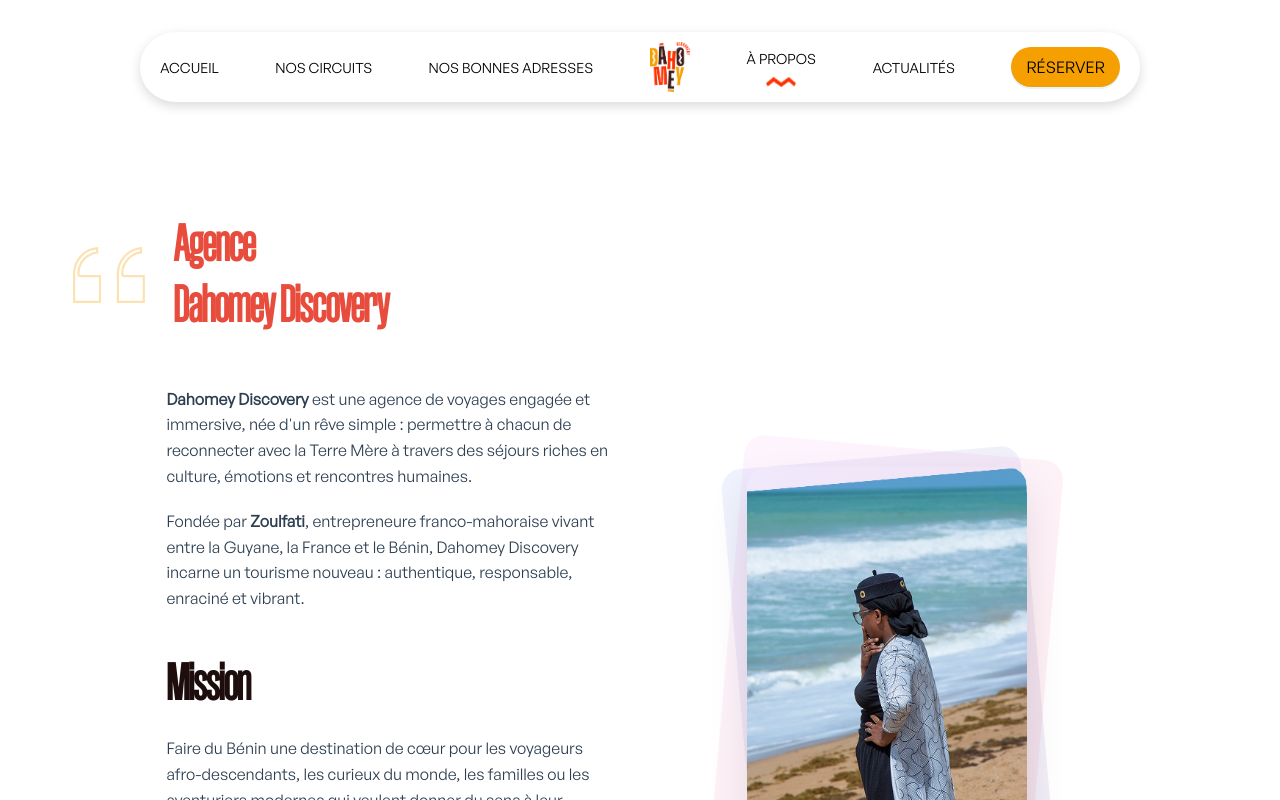
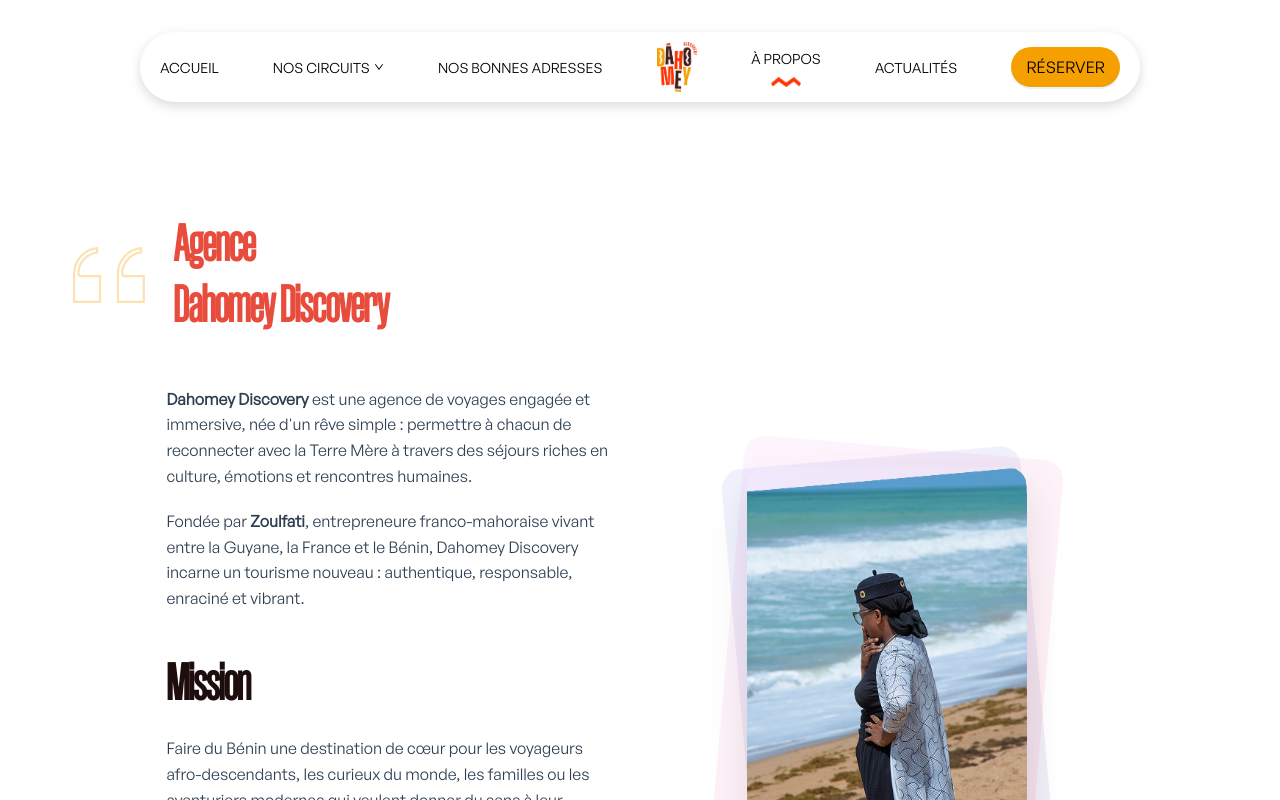
Before and after one commit to ephremekouledou/DahomeyDiscovery_ui, a React (Vite) app: page /a-propos in a window 1280 px wide. Shown: the top 800 px of the page. Built offline with nearby package versions, Linux system fonts and the light colour scheme.

Commit message:
feat: added suBmenu to navbar

```diff
--- a/src/components/navBar/navBar.tsx
+++ b/src/components/navBar/navBar.tsx
@@ -2,9 +2,22 @@
 import "./navBar.css";
 import logo from "../../assets/images/Logo/logo-belge.png";
 import menuVector from "../../assets/icons/menuVector.png";
-import { Button, Flex, Drawer } from "antd";
+import { Button, Flex, Drawer, Dropdown } from "antd";
 import { useState, useEffect } from "react";
-import { MenuOutlined, CloseOutlined } from "@ant-design/icons";
+import { MenuOutlined, CloseOutlined, DownOutlined } from "@ant-design/icons";
+
+type SubMenuItem = {
+  key: string;
+  label: string;
+  path: string;
+};
+
+type NavItem = {
+  key: string;
+  label: string;
+  path?: string;
+  subItems?: SubMenuItem[];
+};
 
 type NavBarProps = {
   menu: string;
@@ -17,6 +30,7 @@
   const [isMobile, setIsMobile] = useState<boolean>(false);
   const [drawerVisible, setDrawerVisible] = useState<boolean>(false);
   const [isHovered, setIsHovered] = useState(false);
+  const [expandedMobileMenu, setExpandedMobileMenu] = useState<string | null>(null);
 
   // Handle responsive breakpoint
   useEffect(() => {
@@ -34,43 +48,120 @@
     setDrawerVisible(false); // Close mobile menu when item is clicked
   };
 
-  const navItems = [
+  const handleMobileMenuToggle = (menuKey: string) => {
+    setExpandedMobileMenu(expandedMobileMenu === menuKey ? null : menuKey);
+  };
+
+  const navItems: NavItem[] = [
     { key: "ACCUEIL", label: "ACCUEIL", path: "/" },
-    { key: "CIRCUITS", label: "NOS CIRCUITS", path: "/circuits-thematiques" },
+    {
+      key: "CIRCUITS",
+      label: "NOS CIRCUITS",
+      subItems: [
+        { key: "CIRCUIT_SIGNATURE", label: "Circuit Signature", path: "/circuits-signature" },
+        { key: "CIRCUITS_THEMATIQUES", label: "Circuits Thématiques", path: "/circuits-thematiques" },
+        { key: "CIRCUIT_CARTE", label: "Circuit à la carte", path: "/circuits-a-la-carte" },
+      ]
+    },
     { key: "ADRESSES", label: "NOS BONNES ADRESSES", path: "/bonnes-adresses" },
     { key: "A PROPOS", label: "À PROPOS", path: "/a-propos" },
     { key: "ACTUALITES", label: "ACTUALITÉS", path: "/actualites" },
   ];
 
-  const renderNavItem = (item: any, mobile: boolean = false) => (
+  const renderDesktopNavItem = (item: NavItem) => {
+    const hasSubItems = item.subItems && item.subItems.length > 0;
+
+    if (hasSubItems) {
+      const dropdownItems = item.subItems!.map((subItem) => ({
+        key: subItem.key,
+        label: (
           <Link
-      to={item.path}
+            to={subItem.path}
             style={{
               textDecoration: "none",
               color: "black",
-        fontSize: mobile ? "16px" : "14px",
-        fontWeight: mobile ? "500" : "normal",
+              fontFamily: "GeneralSans",
+              fontSize: "14px"
+            }}
+            onClick={() => handleMenuClick(subItem.key)}
+          >
+            {subItem.label}
+          </Link>
+        ),
+      }));
+
+      return (
+        <Dropdown
+          menu={{ items: dropdownItems }}
+          trigger={['hover']}
+          placement="bottomCenter"
+          overlayStyle={{ paddingTop: "15px" }}
+        >
+          <Flex
+            vertical
+            gap="8px"
+            style={{
+              cursor: "pointer",
+              transition: "transform 0.8s ease",
+            }}
+            onMouseEnter={() => setMenuHover(item.key)}
+            onMouseLeave={() => setMenuHover(null)}
+          >
+            <Flex align="center" gap="4px">
+              <span style={{
+                textDecoration: "none",
+                color: "black",
+                fontSize: "14px",
+                fontFamily: "GeneralSans",
+              }}>
+                {item.label}
+              </span>
+              <DownOutlined style={{ fontSize: "10px" }} />
+            </Flex>
+
+            {(menuSelected === item.key || menuHover === item.key) && (
+              <img
+                src={menuVector}
+                alt="Menu Vector"
+                style={{
+                  height: "10px",
+                  width: "30px",
+                  margin: "0 auto",
+                  transition: "transform 0.3s ease",
+                  transform: menuHover === item.key ? "scale(1.2)" : "none",
+                }}
+              />
+            )}
+          </Flex>
+        </Dropdown>
+      );
+    }
+
+    // Regular menu item with link
+    return (
+      <Link
+        to={item.path!}
+        style={{
+          textDecoration: "none",
+          color: "black",
+          fontSize: "14px",
           fontFamily: "GeneralSans",
         }}
       >
         <Flex
-        key={item.key}
-        vertical={!mobile}
+          vertical
           gap="8px"
           onClick={() => handleMenuClick(item.key)}
           style={{
             cursor: "pointer",
-          padding: mobile ? "12px 0" : "0",
-          borderBottom: mobile ? "1px solid #f0f0f0" : "none",
             transition: "transform 0.8s ease",
-          // transform: menuHover === item.key ? "scale(1.1)" : "none",
           }}
           onMouseEnter={() => setMenuHover(item.key)}
           onMouseLeave={() => setMenuHover(null)}
         >
           {item.label}
 
-        {!mobile && (menuSelected === item.key || menuHover === item.key) && (
+          {(menuSelected === item.key || menuHover === item.key) && (
             <img
               src={menuVector}
               alt="Menu Vector"
@@ -86,6 +177,100 @@
         </Flex>
       </Link>
     );
+  };
+
+  const renderMobileNavItem = (item: NavItem) => {
+    const hasSubItems = item.subItems && item.subItems.length > 0;
+
+    if (hasSubItems) {
+      const isExpanded = expandedMobileMenu === item.key;
+
+      return (
+        <div key={item.key}>
+          <Flex
+            justify="space-between"
+            align="center"
+            onClick={() => handleMobileMenuToggle(item.key)}
+            style={{
+              cursor: "pointer",
+              padding: "12px 0",
+              borderBottom: "1px solid #f0f0f0",
+            }}
+          >
+            <span style={{
+              fontSize: "16px",
+              fontWeight: "500",
+              fontFamily: "GeneralSans",
+              color: "black",
+            }}>
+              {item.label}
+            </span>
+            <DownOutlined
+              style={{
+                fontSize: "12px",
+                transition: "transform 0.3s ease",
+                transform: isExpanded ? "rotate(180deg)" : "none"
+              }}
+            />
+          </Flex>
+
+          {isExpanded && (
+            <div style={{ paddingLeft: "16px", marginBottom: "8px" }}>
+              {item.subItems!.map((subItem) => (
+                <Link
+                  key={subItem.key}
+                  to={subItem.path}
+                  style={{
+                    textDecoration: "none",
+                    color: "black",
+                  }}
+                >
+                  <div
+                    onClick={() => handleMenuClick(subItem.key)}
+                    style={{
+                      padding: "8px 0",
+                      fontSize: "14px",
+                      fontFamily: "GeneralSans",
+                      borderBottom: "1px solid #f8f8f8",
+                      cursor: "pointer",
+                    }}
+                  >
+                    {subItem.label}
+                  </div>
+                </Link>
+              ))}
+            </div>
+          )}
+        </div>
+      );
+    }
+
+    // Regular menu item with link
+    return (
+      <Link
+        key={item.key}
+        to={item.path!}
+        style={{
+          textDecoration: "none",
+          color: "black",
+        }}
+      >
+        <div
+          onClick={() => handleMenuClick(item.key)}
+          style={{
+            cursor: "pointer",
+            padding: "12px 0",
+            borderBottom: "1px solid #f0f0f0",
+            fontSize: "16px",
+            fontWeight: "500",
+            fontFamily: "GeneralSans",
+          }}
+        >
+          {item.label}
+        </div>
+      </Link>
+    );
+  };
 
   const renderMobileMenu = () => (
     <Drawer
@@ -115,7 +300,7 @@
       </Flex>
 
       <Flex vertical gap="0">
-        {navItems.map((item) => renderNavItem(item, true))}
+        {navItems.map((item) => renderMobileNavItem(item))}
       </Flex>
 
       <Flex style={{ marginTop: "30px" }}>
@@ -183,14 +368,12 @@
               </Flex>
             )}
 
-            {/* Mobile Navigation */}
-
             {/* Desktop Navigation */}
             {!isMobile && (
               <>
-                {navItems.slice(0, 3).map((item) => renderNavItem(item))}
+                {navItems.slice(0, 3).map((item) => renderDesktopNavItem(item))}
 
-                {/* Center Logo for desktop - duplicate for centering */}
+                {/* Center Logo for desktop */}
                 <Flex>
                   <Link to="/">
                     <img
@@ -201,7 +384,7 @@
                   </Link>
                 </Flex>
 
-                {navItems.slice(3).map((item) => renderNavItem(item))}
+                {navItems.slice(3).map((item) => renderDesktopNavItem(item))}
 
                 <Flex>
                   <Link to="/reserver">
```
Lines whose indentation alone changed are shown as unchanged.
